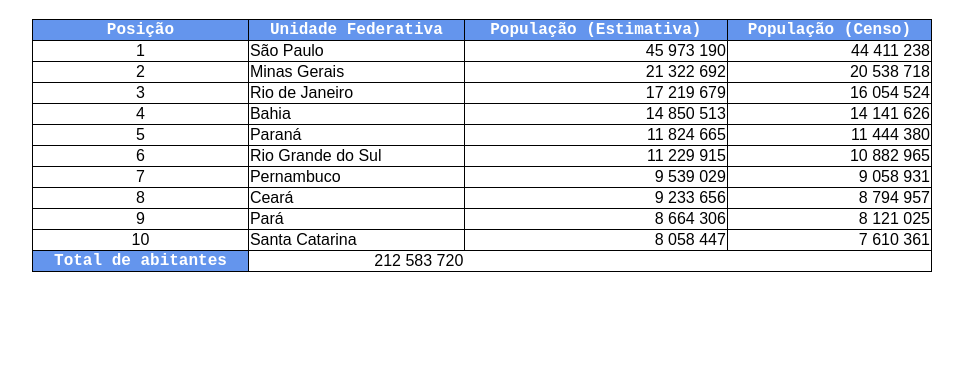
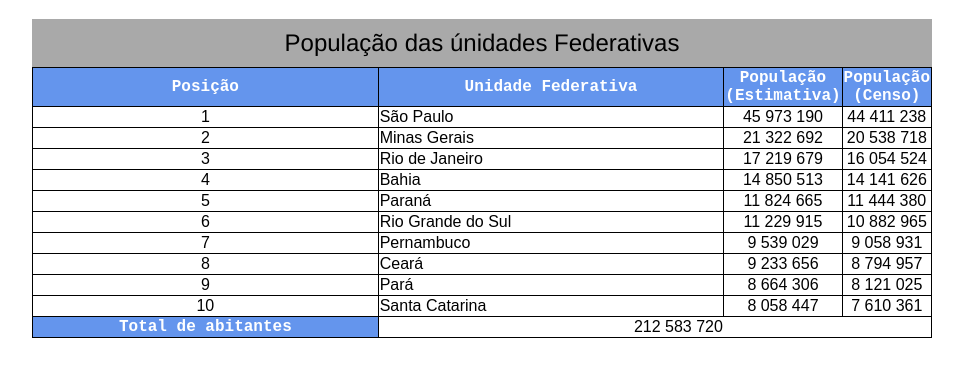
Before and after one commit to luizmarcosfarias2023/Imagem-Fundo, a plain HTML site: page tabelas-grandes.html in a window 1280 px wide. Shown: the part 61-438 px from the top of the page, without its empty margins (158-1121 px from the left). Drawn offline with Linux system fonts and the light colour scheme.

Commit message:
inserindo o elemento caption

```diff
--- a/tabelas-grandes.html
+++ b/tabelas-grandes.html
@@ -29,7 +29,7 @@
             font-size: 1em;
         }
         .numero{
-            text-align: right;
+            text-align: center;
         }
         .nun{
             text-align: center;
@@ -41,6 +41,13 @@
 
         td, th{
             border: 1px solid black;
+        }
+        caption{
+            padding: 10px;
+            font-size: 1.5em;
+            font-family:'Franklin Gothic Medium', 'Arial Narrow', Arial, sans-serif;
+            background-color: darkgrey;
+
         }
     </style>
 </head>
@@ -59,12 +66,13 @@
 <body>
     <h1>Tabela do IBGE</h1>
     <table>
+        <caption>População das únidades Federativas</caption>
         <thead>
             <tr class="titulo">
-                <th>Posição</th>
-                <th>Unidade Federativa</th>
-                <th>População (Estimativa)</th>
-                <th>População (Censo)</th>
+                <th scope="col">Posição</th>
+                <th scope="col">Unidade Federativa</th>
+                <th scope="col" style="width: 80px;">População (Estimativa)</th>
+                <th scope="col" style="width: 80px;">População (Censo)</th>
             </tr>
         </thead>
         <tbody>
@@ -131,7 +139,7 @@
         </tbody>
         <tfoot>
             <tr>
-                <th>Total de abitantes</th>
+                <th scope="col">Total de abitantes</th>
                 <td class="mes">212 583 720</td>
             </tr>
         </tfoot>
```
